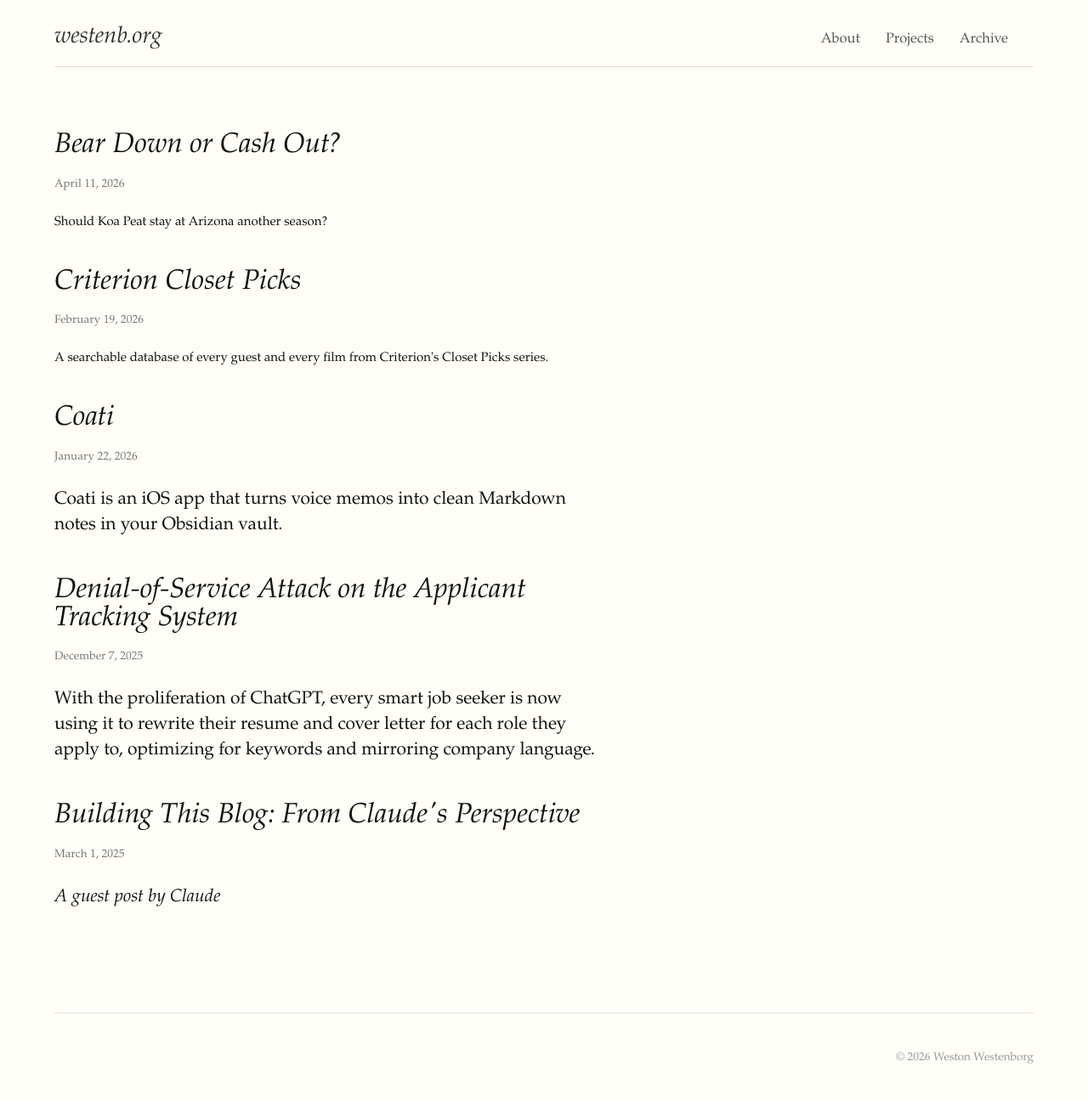
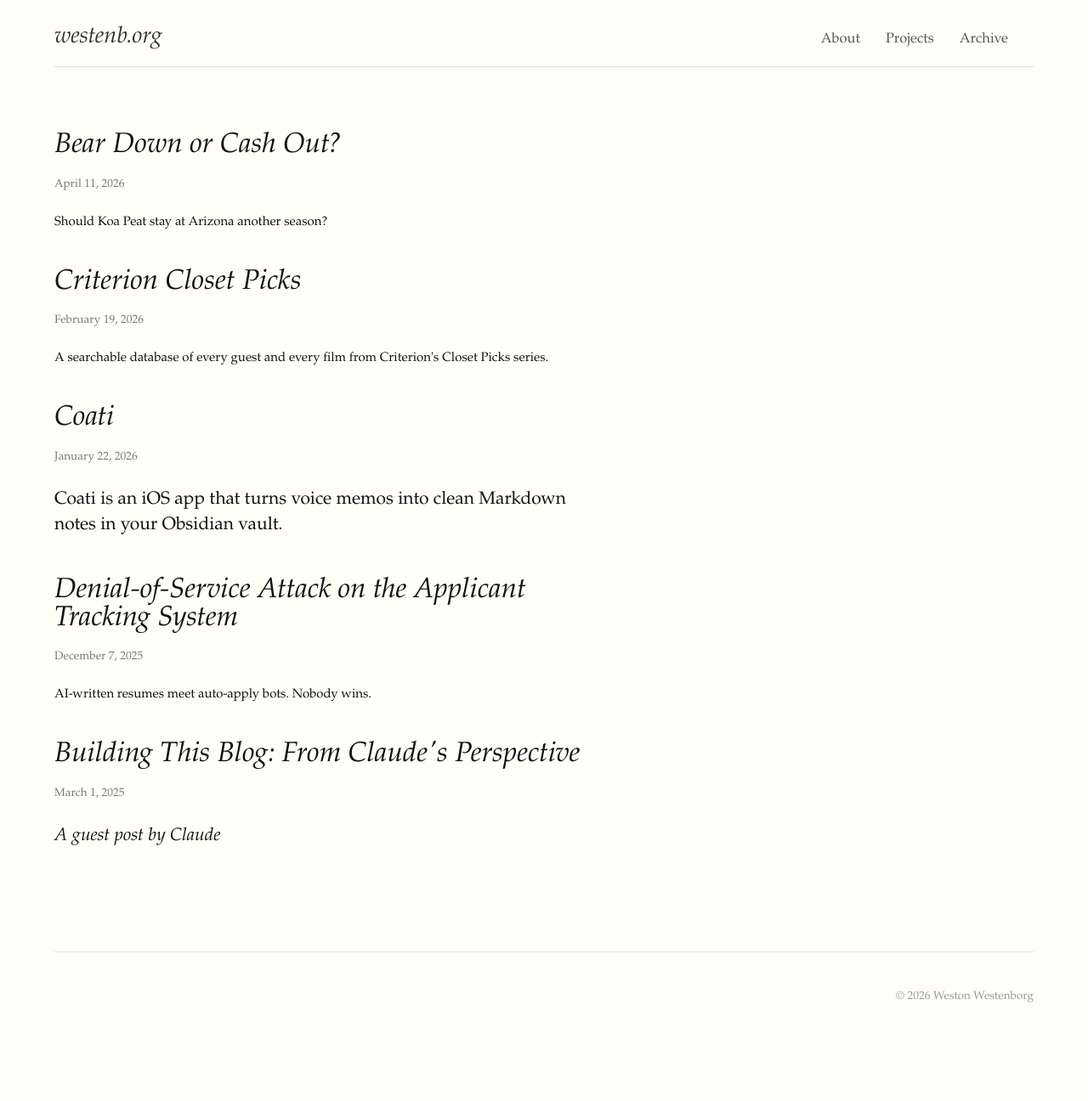
Before and after one commit to westonwestenborg/westenb.org, a Jekyll site: the page built from index.html, in a window 1280 px wide. Shown: the whole page at 85% size. Built offline with Jekyll 4.4.1, drawn with Linux system fonts in a browser that asks for light colours; the list of posts is cut into pages by our own code; after the commit the page ends 1224 px from its top, so only the background shows below that.

Commit message:
Add excerpts to DDoS and Criterion Closet posts

```diff
--- a/_posts/2025-12-07-denial-of-service-attack-on-the-applicant-tracking-system.md
+++ b/_posts/2025-12-07-denial-of-service-attack-on-the-applicant-tracking-system.md
@@ -3,6 +3,7 @@ layout: post
 title: "Denial-of-Service Attack on the Applicant Tracking System"
 date: 2025-12-07
 tags: [hiring, ai, jobs]
+excerpt: "AI-written resumes meet auto-apply bots. Nobody wins."
 ---
 
 With the proliferation of ChatGPT, every smart job seeker is now using it to rewrite their resume and cover letter for each role they apply to, optimizing for keywords and mirroring company language.
```
